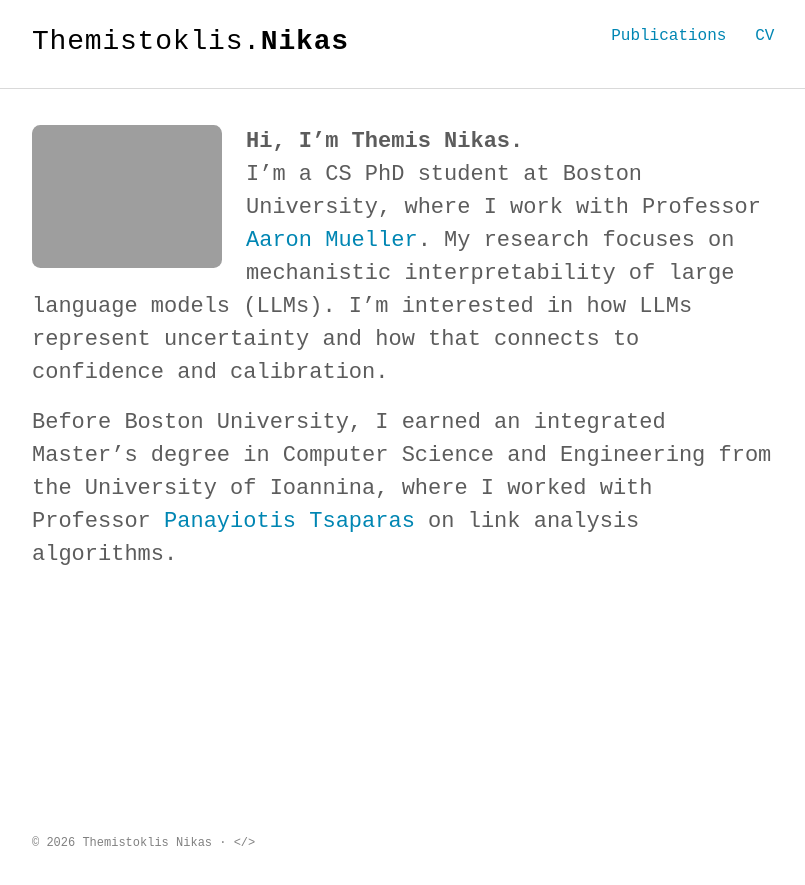
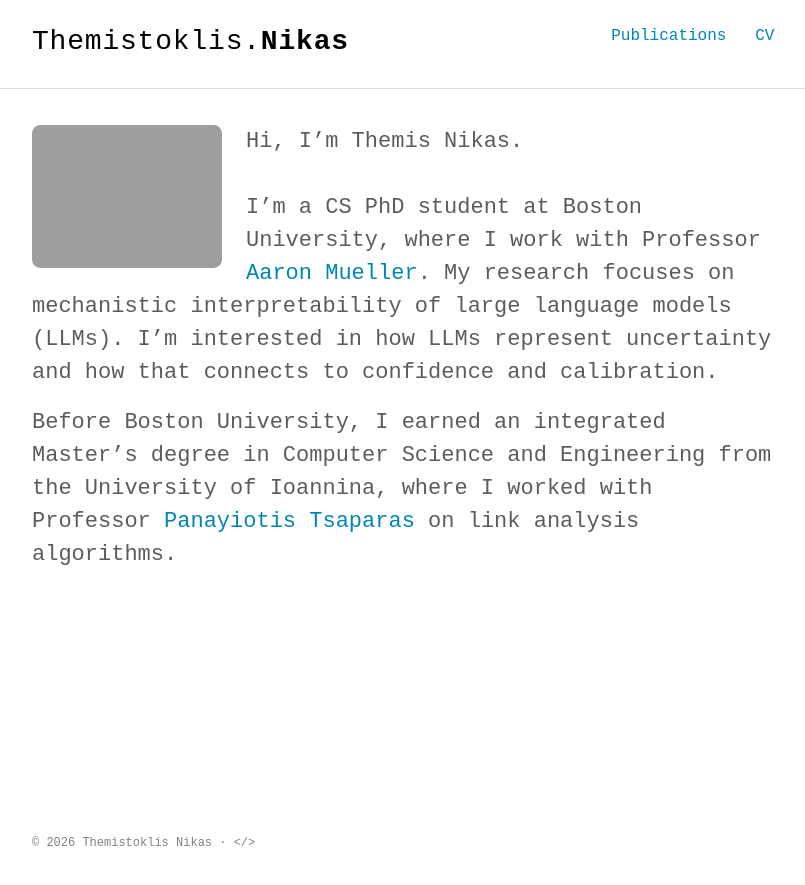
Before and after one commit to tnikas/tnikas.github.io, a Jekyll site: the page built from index.html, in a window 1280 px wide. Shown: the top 885 px of the page, without its empty margins (232-1037 px from the left). Built offline with Jekyll 4.4.1, drawn with Linux system fonts in a browser that asks for light colours; some web fonts are replaced.

Commit message:
Update name

```diff
--- a/_includes/intro.html
+++ b/_includes/intro.html
@@ -5,7 +5,7 @@
     </figure>
 
     <p class="lead">
-      <span class="intro-name">Hi, I’m Themis Nikas.</span><br>
+      Hi, I’m Themis Nikas.<br><br>
       I’m a CS PhD student at Boston University, where I work with Professor
       <a href="https://aaronmueller.github.io/" target="_blank" rel="noopener"> Aaron Mueller</a>.
       My research focuses on mechanistic interpretability of large language models (LLMs). I’m interested in how LLMs represent
--- a/assets/scss/_layout.scss
+++ b/assets/scss/_layout.scss
@@ -98,10 +98,6 @@
 
   a {
     @extend .link;
-  }
-
-  .intro-name {
-    font-weight: 700;
   }
 
   > .container {
```
